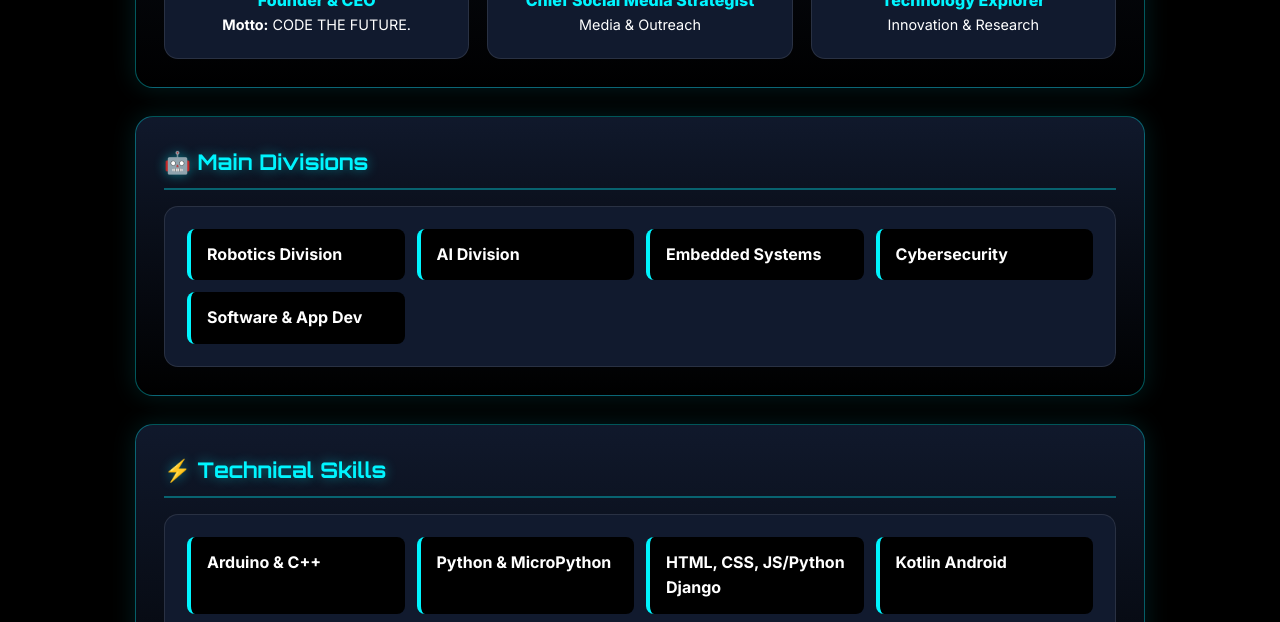
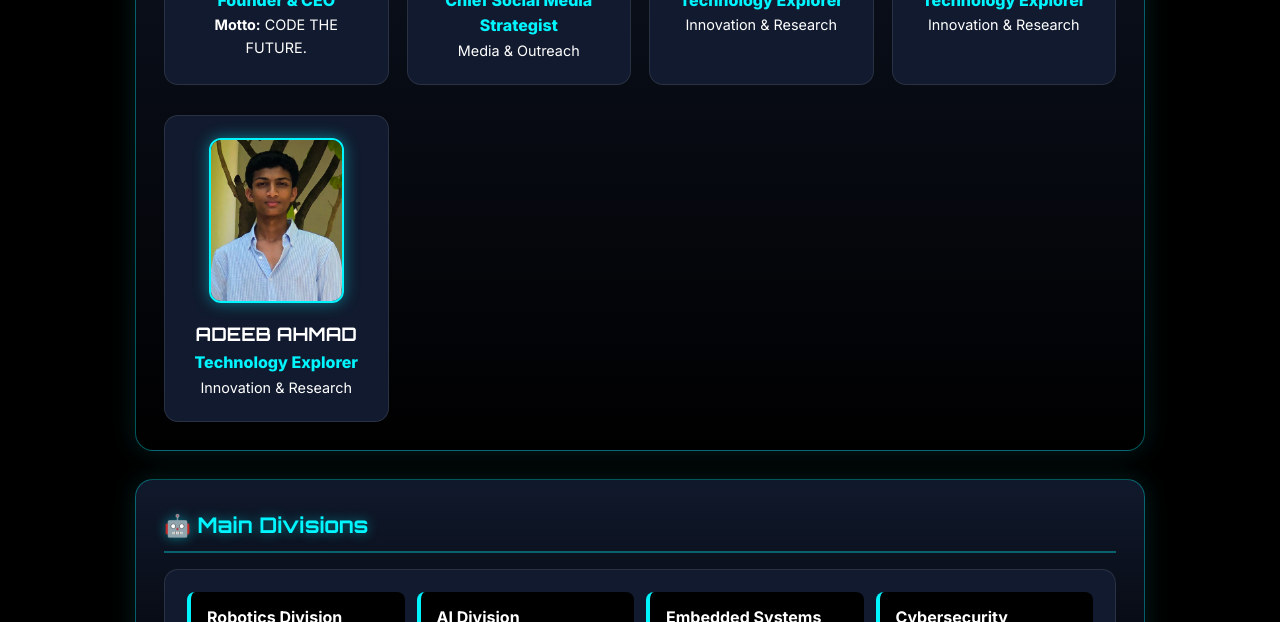
Before and after one commit to adnandev2026-web/nexusdev-technologies, a plain HTML site: page index.html in a window 1280 px wide. Shown: the part 920-1542 px from the top of the page. Drawn offline with Linux system fonts and the light colour scheme.

Commit message:
Update index.html

```diff
--- a/index.html
+++ b/index.html
@@ -62,6 +62,8 @@
 <div class="card tilt" style="text-align:center"><img src="adnan.jpg" alt="Adnan Ahmad" class="profile-img" onerror="this.style.display='none'"/><h3>ADNAN AHMAD</h3><p class="highlight">Founder & CEO</p><p style="font-size:.9rem"><strong>Motto:</strong> CODE THE FUTURE.</p></div>
 <div class="card tilt" style="text-align:center"><img src="adil.jpg" alt="Adil Ahmad" class="profile-img" onerror="this.style.display='none'"/><h3>ADIL AHMAD</h3><p class="highlight">Chief Social Media Strategist</p><p style="font-size:.9rem">Media & Outreach</p></div>
 <div class="card tilt" style="text-align:center"><img src="adeeb.jpg" alt="Adeeb Ahmad" class="profile-img" onerror="this.style.display='none'"/><h3>ADEEB AHMAD</h3><p class="highlight">Technology Explorer</p><p style="font-size:.9rem">Innovation & Research</p></div>
+  <div class="card tilt" style="text-align:center"><img src="adeeb.jpg" alt="Adeeb Ahmad" class="profile-img" onerror="this.style.display='none'"/><h3>ADEEB AHMAD</h3><p class="highlight">Technology Explorer</p><p style="font-size:.9rem">Innovation & Research</p></div>
+  <div class="card tilt" style="text-align:center"><img src="adeeb.jpg" alt="Adeeb Ahmad" class="profile-img" onerror="this.style.display='none'"/><h3>ADEEB AHMAD</h3><p class="highlight">Technology Explorer</p><p style="font-size:.9rem">Innovation & Research</p></div>
 </div></section>
 
 <section id="divisions" class="reveal"><h2>🤖 Main Divisions</h2><div class="card"><ul class="grid-list"><li class="grid-item">Robotics Division</li><li class="grid-item">AI Division</li><li class="grid-item">Embedded Systems</li><li class="grid-item">Cybersecurity</li><li class="grid-item">Software & App Dev</li></ul></div></section>
```
